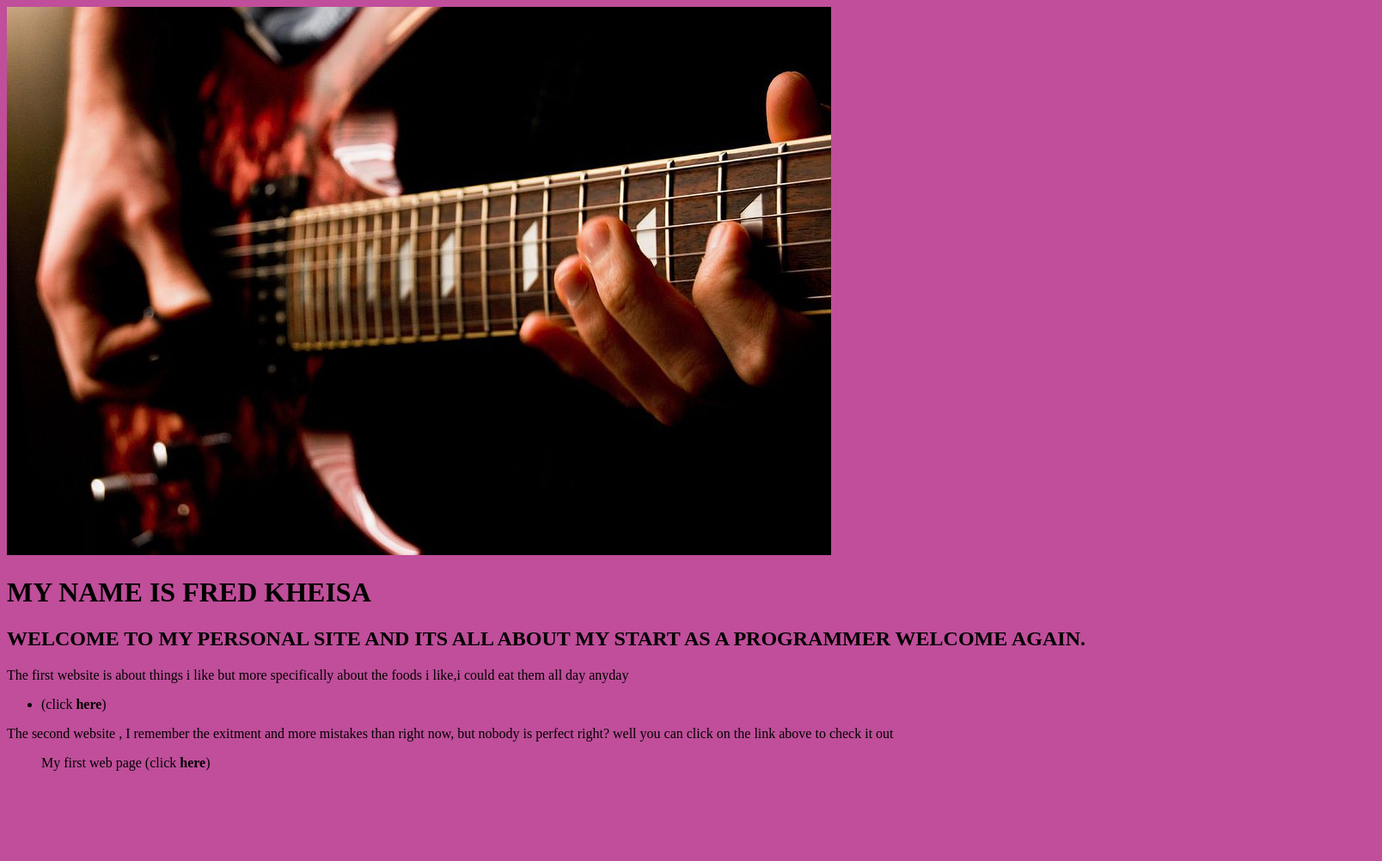
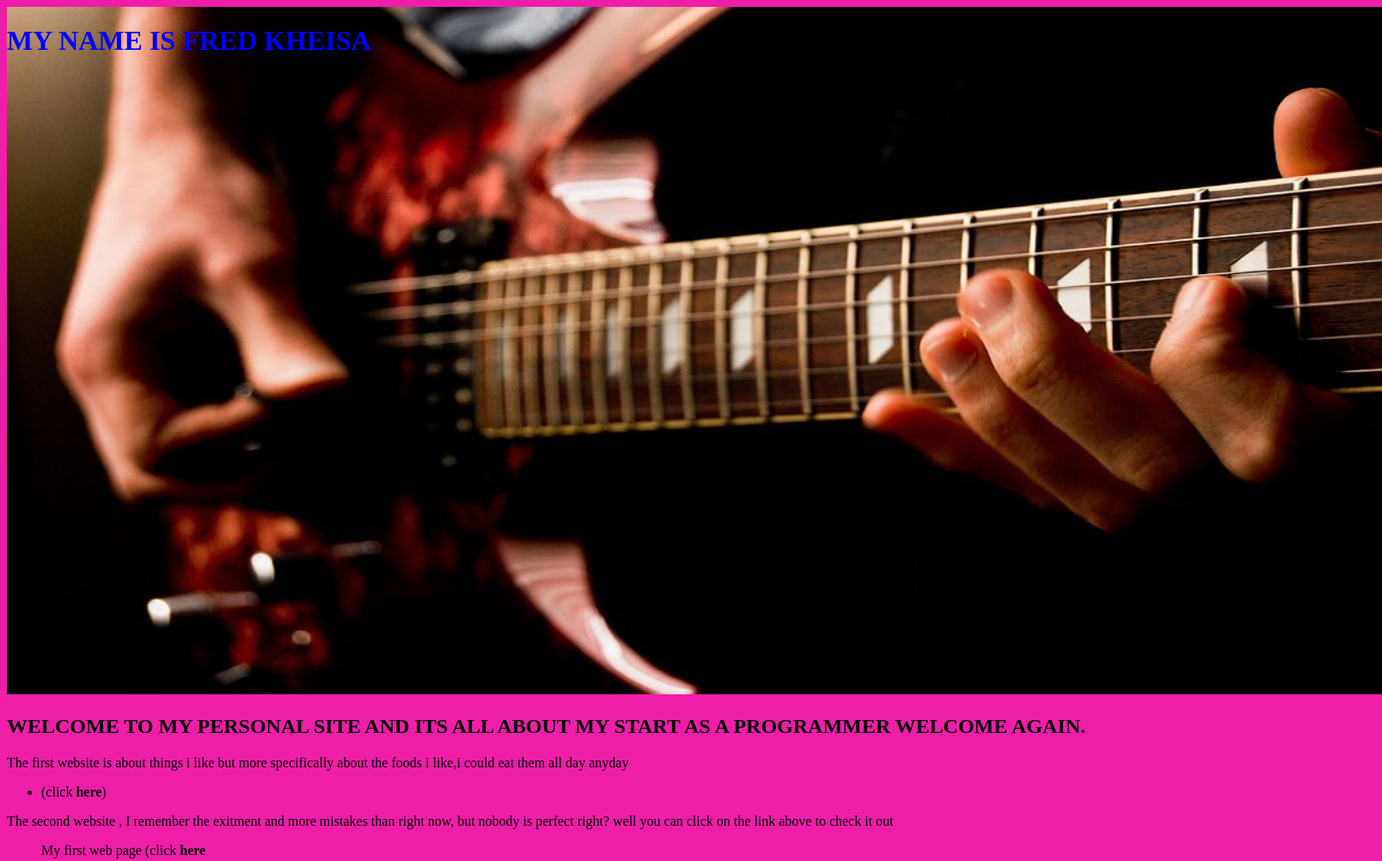
Before and after one commit to fredkheisa/personal, a plain HTML site: page index.html in a window 1280 px wide. Shown: the whole page at 86% size, 1608 px wide, since content can reach past the window. Before the commit the page ends 913 px from the top, so only its background shows below. Drawn offline with Linux system fonts and the light colour scheme.

Commit message:
its sunday at 1am i just cracked the h1 position

```diff
--- a/file.css
+++ b/file.css
@@ -1,28 +1,35 @@
+h1 {
+    color: blue;
+    position: absolute;
+    top : 0px;
+
+}
 .text {
-    position: absolute;
-    padding: px
+    position: relative;
+    border-right: red 5px;
 }
-.text.image {
-    width: 0px;
+text.image/proj.jpg {
+    position: relative;
+    width: 0px
 }
 }
-h1 {
+text.h1 {
     position: relative;
+    color: aqua
 
 }
 .container {
     position: relative;
-    size: 50%
+    size: 40%
     padding: red 0px
+
 
 
 }
 body {
-    background-color: rgb(192, 78, 154);
-    width: 100%;
-    height: 200%;
-    position : relative;
+    background-color: rgb(238, 30, 169);
+    size: 100%;
 }
 .inner {
-    position: relative;
+    position: static;
 }
--- a/index.html
+++ b/index.html
@@ -6,25 +6,16 @@
     <link href="file.css" rel="stylesheet" type="text/css">
 </head>
 <body>
-<div class="container">
-    <div class="inner">
-        <div class="text">
-            <img src="images/proj.jpg" alt="pic that best represents me">
-            <h1>MY NAME IS FRED KHEISA</h1>
-             <h2>WELCOME TO MY PERSONAL SITE AND ITS ALL ABOUT
-                           MY START AS A PROGRAMMER WELCOME AGAIN.
-            </h2>
-                <p>The first website is about things i like but more specifically about the foods i like,i could eat them all day anyday
-                        <ul>
-                            <li>(click <strong>here</strong>)</li>
-                            </ul>
-                </p>
+    <div class="container">
+        <img src="images/proj.jpg" height="800" width="1600" >
+        <h1>MY NAME IS FRED KHEISA</h1 >
+        <h2>WELCOME TO MY PERSONAL SITE AND ITS ALL ABOUT
+                       MY START AS A PROGRAMMER WELCOME AGAIN.</h2>                <p>The first website is about things i like but more specifically about the foods i like,i could eat them all day anyday
+            <ul>
+                <li>(click <strong>here</strong>)</li></ul></p>
                 <P>The second website , I remember the exitment and more mistakes than right now, but nobody is perfect right? well you can click on the link above to check it out</P>
-                    <ol>My first web page (click <strong>here</strong>)
-                    </ol>
-                </div>
+                    <ol>My first web page (click <strong>here</strong></ol>
         </div>
     </div>
-</div>
 </body>
 </html>
```
